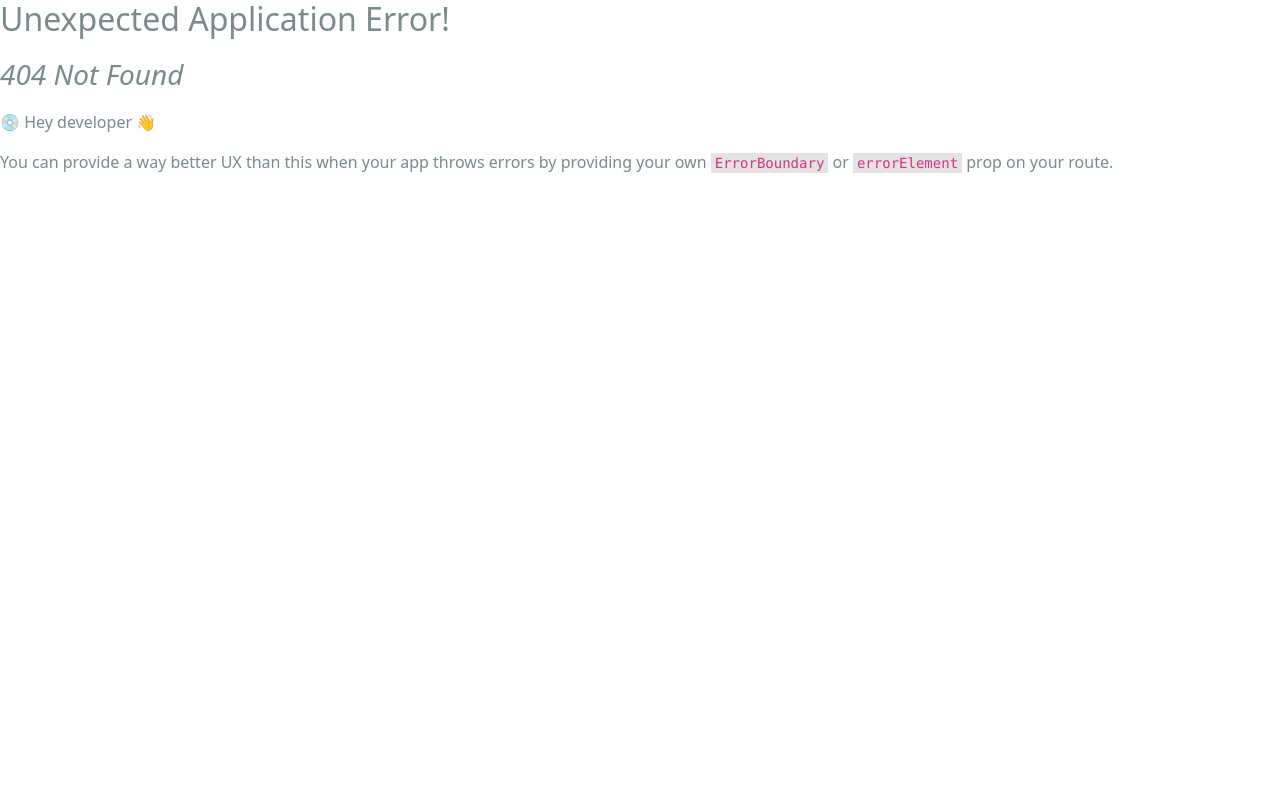
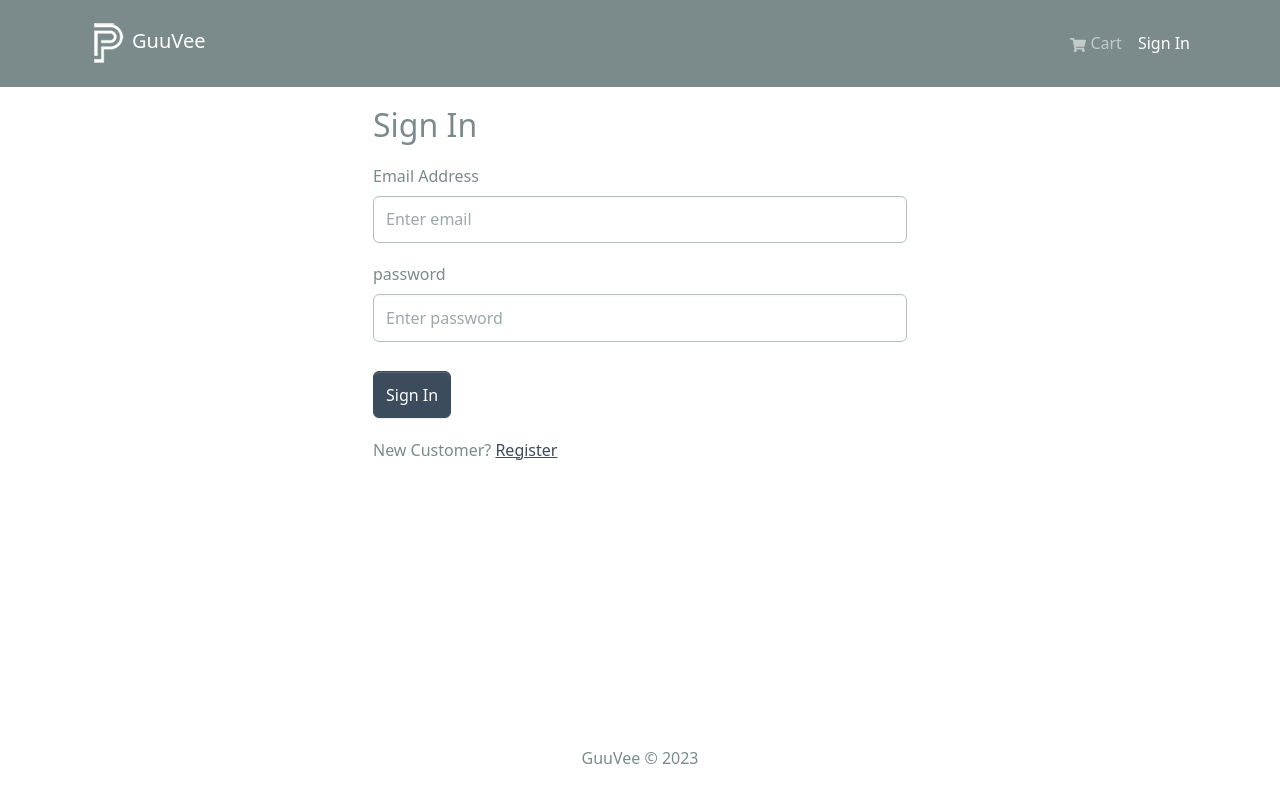
Before and after one commit to code-serg/ecommerce-01, a React (Create React App) app in the folder frontend/: page /login in a window 1280 px wide. Before the commit this address had no page. Shown: the top 802 px of the page. Built offline with nearby package versions, Linux system fonts and the light colour scheme.

Commit message:
create a Login page and its route

```diff
--- /dev/null
+++ b/frontend/src/Pages/LoginPage.jsx
@@ -0,0 +1,53 @@
+import { useState } from 'react';
+import { Link } from 'react-router-dom';
+import { Form, Button, Row, Col } from 'react-bootstrap';
+import FormContainer from '../components/FormContainer';
+
+const LoginPage = () => {
+  const [email, setEmail] = useState('');
+  const [password, setPassword] = useState('');
+
+  const submitHandler = (e) => {
+    e.preventDefault(); // prevent page from refreshing
+    console.log('submit');
+  }
+
+  return (
+    <FormContainer>
+      <h2>Sign In</h2>
+      <Form onSubmit={submitHandler}>
+        <Form.Group className="my-3" controlId="email">
+          <Form.Label>Email Address</Form.Label>
+          <Form.Control
+            type="email"
+            placeholder="Enter email"
+            value={email}
+            onChange={(e) => setEmail(e.target.value)} // update email state
+          />
+        </Form.Group>
+
+        <Form.Group className="my-3" controlId="password">
+          <Form.Label>password</Form.Label>
+          <Form.Control
+            type="password"
+            placeholder="Enter password"
+            value={password}
+            onChange={(e) => setPassword(e.target.value)} // update password state
+          />
+        </Form.Group>
+
+        <Button type="submit" variant="primary" className="mt-2">
+          Sign In
+        </Button>
+      </Form>
+
+      <Row className="py-3">
+        <Col>
+          New Customer? <Link to="/register">Register</Link>
+        </Col>
+      </Row>
+    </FormContainer>
+  )
+}
+
+export default LoginPage;
--- /dev/null
+++ b/frontend/src/components/FormContainer.jsx
@@ -0,0 +1,16 @@
+import { Container, Row, Col } from 'react-bootstrap';
+
+
+const FormContainer = ({ children }) => {
+  return (
+    <Container>
+      <Row className="justify-content-md-center">
+        <Col xs={12} md={6}>
+          { children }
+        </Col>
+      </Row>
+    </Container>
+  )
+}
+
+export default FormContainer
--- a/frontend/src/index.js
+++ b/frontend/src/index.js
@@ -6,6 +6,7 @@
 import store from './store'; // This file configures the Redux store using Redux Toolkit's
 import App from './App';
 import HomePage from './pages/HomePage';
+import LoginPage from './pages/LoginPage';
 import ProductPage from './pages/ProductPage';
 import CartPage from './pages/CartPage';
 import reportWebVitals from './reportWebVitals';
@@ -31,6 +32,10 @@
         path: "/cart",
         element: <CartPage />,
       },
+      {
+        path: "/login",
+        element: <LoginPage />,
+      },
     ],
   },
 ]);
```
